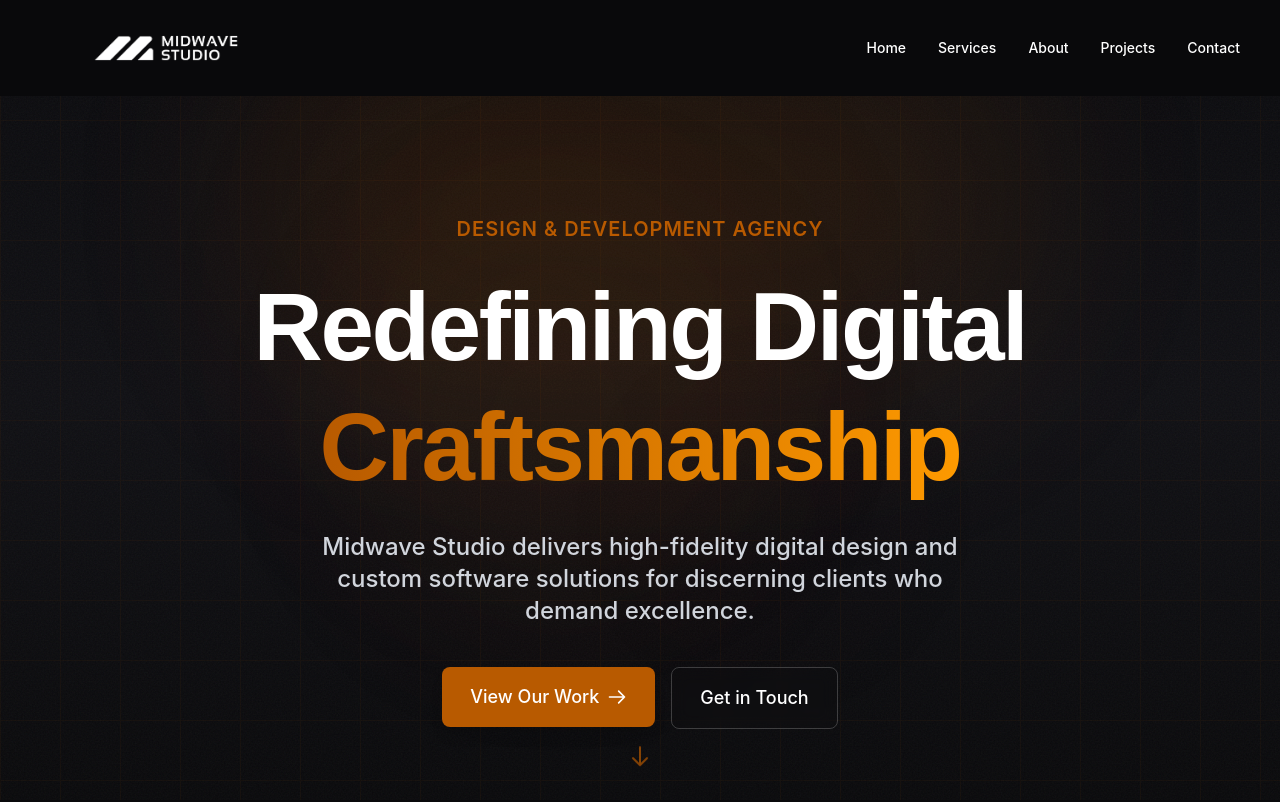
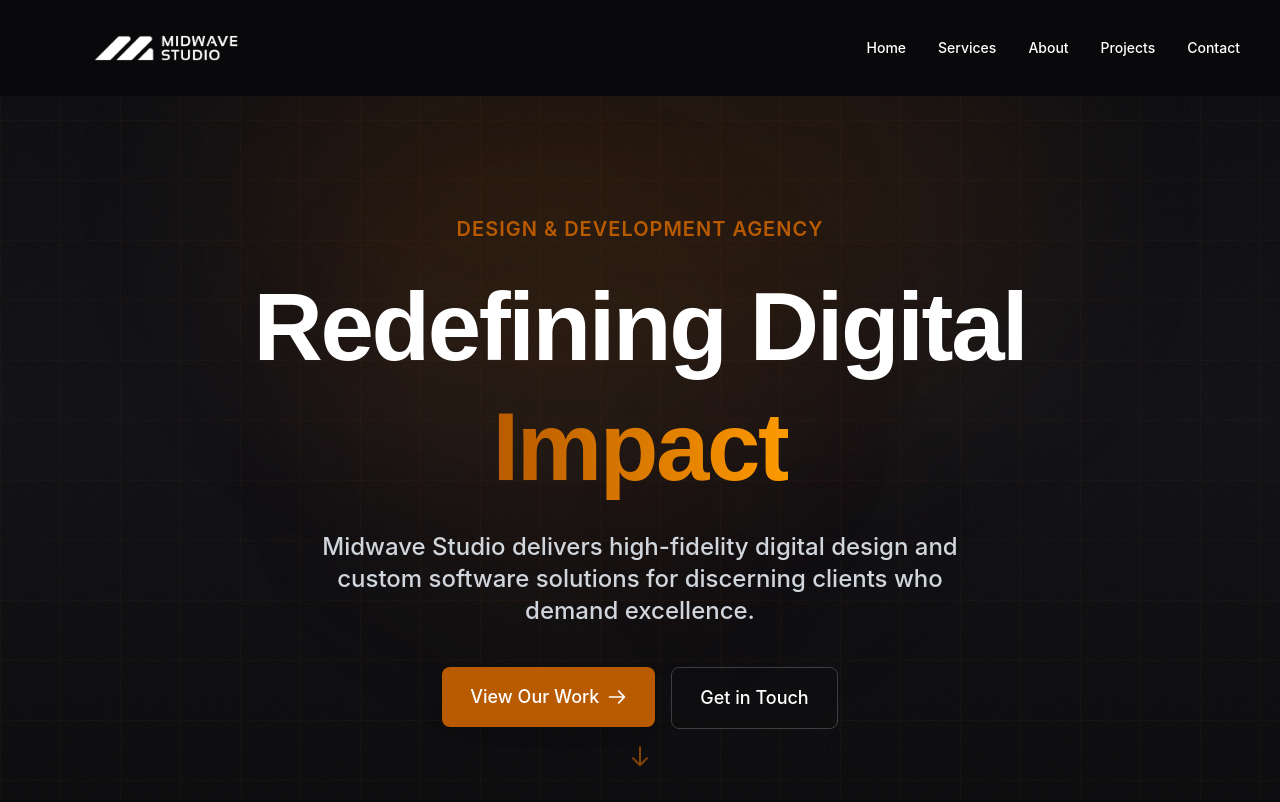
Before and after one commit to midwavestudio/midwave, a Next.js app: page / in a window 1280 px wide. Shown: the top 802 px of the page. Built offline with nearby package versions, Linux system fonts and the light colour scheme; no server answers.

Commit message:
Change 'Craftsmanship' to 'Impact' in titles and content

```diff
--- a/src/app/about/page.tsx
+++ b/src/app/about/page.tsx
@@ -25,7 +25,7 @@
 
             <div className="bg-[#0f0f13]/80 backdrop-blur-sm p-8 rounded-lg border border-[#b85a00]/20 mb-16 shadow-lg shadow-[#b85a00]/5">
               <p className="text-xl text-white font-bold mb-6">
-                Midwave Studio redefines digital craftsmanship for discerning clients across the United States.
+                Midwave Studio redefines digital impact for discerning clients across the United States.
                 We specialize in high-fidelity digital design and custom software solutions, catering to industries
                 where visual storytelling and precision are paramount.
               </p>
@@ -66,7 +66,7 @@
                     premium services through meticulous design and innovative technology solutions.
                   </p>
                   <p className="text-white font-bold mb-6">
-                    We believe that exceptional digital craftsmanship is the result of deep understanding,
+                    We believe that exceptional digital impact is the result of deep understanding,
                     strategic thinking, and relentless attention to detail. Every pixel, interaction, and
                     line of code is crafted with purpose.
                   </p>
--- a/src/app/components/Hero.tsx
+++ b/src/app/components/Hero.tsx
@@ -84,7 +84,7 @@
             transition={{ duration: 0.8, delay: 0.4 }}
           >
             Redefining Digital <br className="hidden sm:block" />
-            <span className="bg-clip-text text-transparent bg-gradient-to-r from-[#b85a00] to-amber-500">Craftsmanship</span>
+            <span className="bg-clip-text text-transparent bg-gradient-to-r from-[#b85a00] to-amber-500">Impact</span>
           </motion.h1>
 
           <motion.p
```
